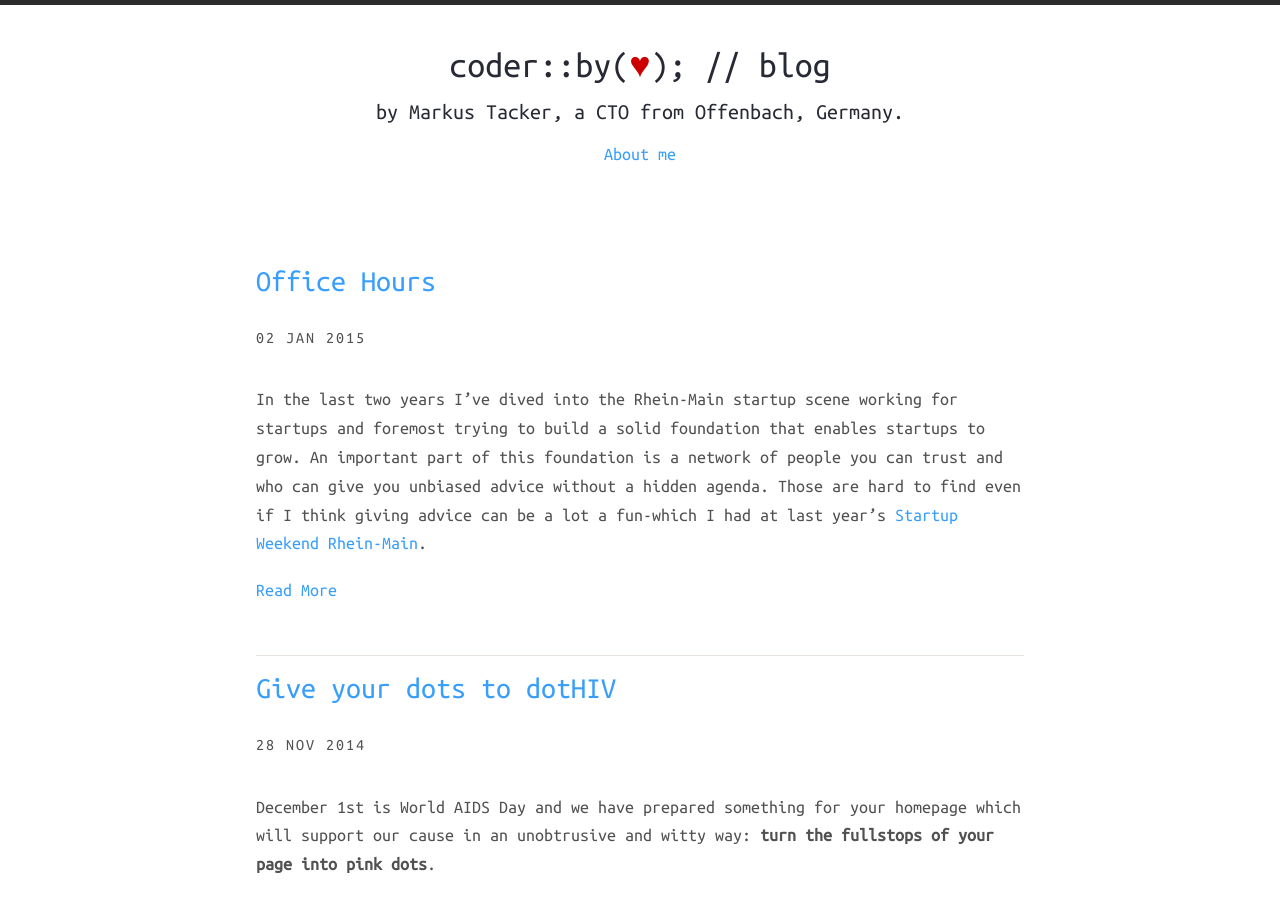
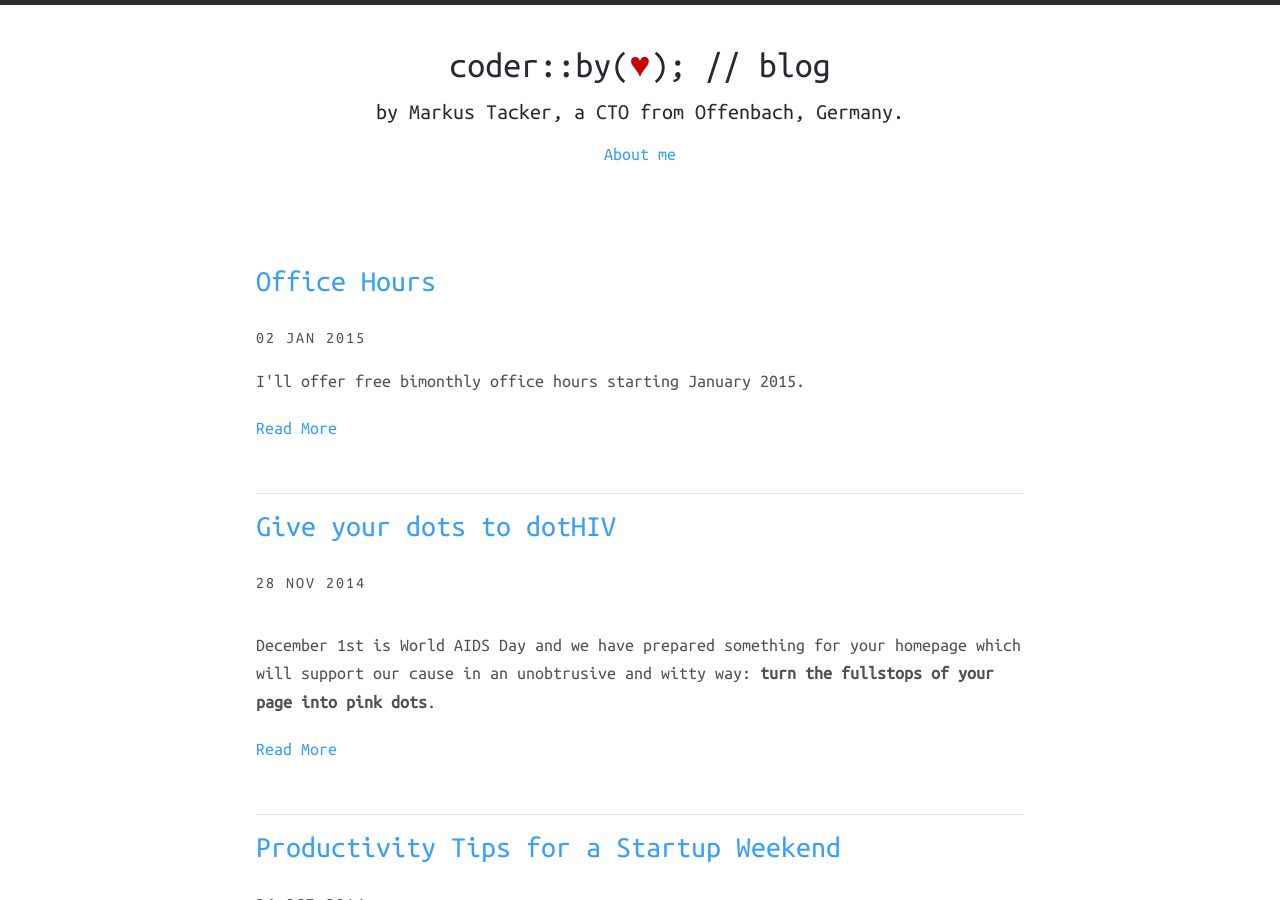
Before and after one commit to coderbyheart/blog, a Jekyll site: the page built from index.html, in a window 1280 px wide and 900 px high. Built offline with Jekyll 4.4.1, drawn with Linux system fonts in a browser that asks for light colours; nearby versions of some CDN libraries.

Commit message:
Add excerpt.

```diff
--- a/_posts/2015-01-02-office-hours.md
+++ b/_posts/2015-01-02-office-hours.md
@@ -3,6 +3,7 @@
 title:  "Office Hours"
 date:   2015-01-02 15:00:00
 description: I'll offer free bimonthly office hours starting January 2015.
+excerpt: I'll offer free bimonthly office hours starting January 2015.
 categories:
 - startups
 permalink: office-hours
```
